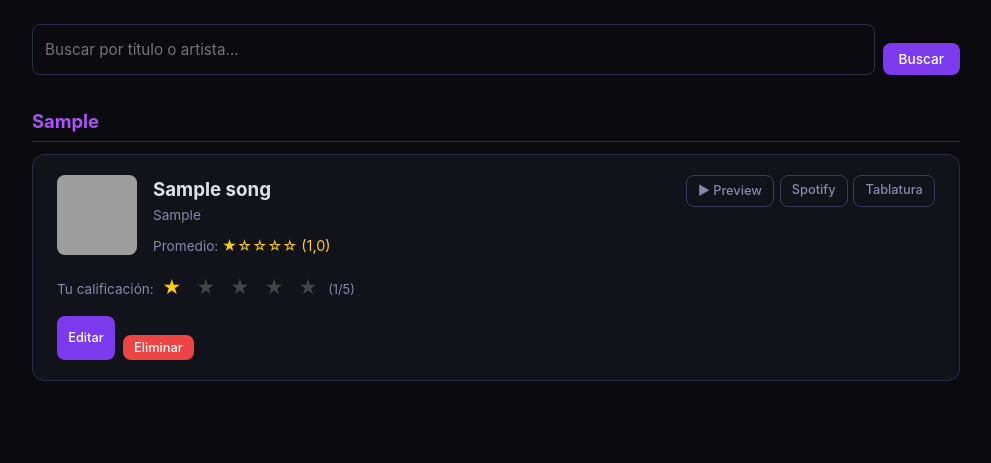
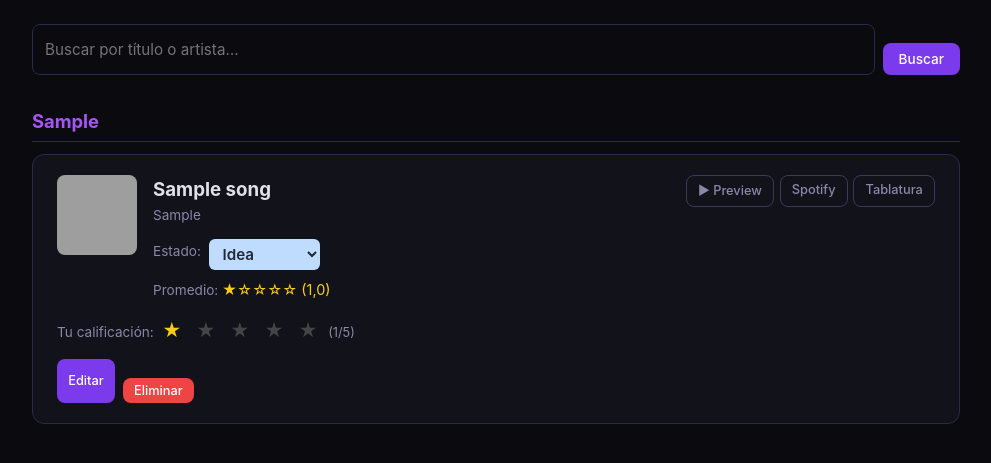
Before and after one commit to gesielVazquez/Euphonic, a Django app: page / in a window 1280 px wide. Shown: the part 60-523 px from the top of the page, without its empty margins (144-1135 px from the left). Run offline with Django 5.2, Linux system fonts and the light colour scheme; a user stored in the database is signed in; tables that the repository leaves empty hold one stand-in row (values such as "Sample post"); grey boxes are pictures that could not be loaded.

Commit message:
Add song estado field (Idea/Progreso/Completo) with updater

```diff
--- a/songs/models.py
+++ b/songs/models.py
@@ -10,6 +10,19 @@ class Song(models.Model):
     title = models.CharField(max_length=200, verbose_name="título")
     artist = models.CharField(max_length=200, verbose_name="artista")
     genre = models.CharField(max_length=100, blank=True, verbose_name="género")
+
+    ESTADO_CHOICES = [
+        ("idea", "Idea"),
+        ("progreso", "Progreso"),
+        ("completo", "Completo"),
+    ]
+    estado = models.CharField(
+        "estado",
+        max_length=20,
+        choices=ESTADO_CHOICES,
+        default="idea",
+        blank=True,
+    )
 
     spotify_url = models.URLField(blank=True, max_length=500, verbose_name="enlace Spotify")
     tab_url = models.URLField(blank=True, max_length=500, verbose_name="enlace tablatura")
--- a/songs/templates/songs/song_list.html
+++ b/songs/templates/songs/song_list.html
@@ -25,6 +25,18 @@
           <div style="flex:1;min-width:0">
             <h3>{{ song.title }}</h3>
             {% if song.genre %}<div class="meta">{{ song.genre }}</div>{% endif %}
+            <div class="meta mt-2" style="display:flex;align-items:center;gap:.5rem;flex-wrap:wrap">
+              <span>Estado:</span>
+              <form method="post" action="{% url 'update_song_state' song.pk %}" class="inline-form">
+                {% csrf_token %}
+                <select name="estado" onchange="this.form.submit()"
+                        style="background:{% if song.estado == 'idea' %}#bfdbfe{% elif song.estado == 'progreso' %}#fef08a{% else %}#bbf7d0{% endif %};color:#1f2937;border:none;padding:.3rem .6rem;border-radius:6px;font-weight:600">
+                  <option value="idea" {% if song.estado == 'idea' %}selected{% endif %}>Idea</option>
+                  <option value="progreso" {% if song.estado == 'progreso' %}selected{% endif %}>Progreso</option>
+                  <option value="completo" {% if song.estado == 'completo' %}selected{% endif %}>Completo</option>
+                </select>
+              </form>
+            </div>
             <div class="meta mt-2">
               Promedio:
               <span class="stars">
--- a/songs/urls.py
+++ b/songs/urls.py
@@ -1,7 +1,7 @@
 from django.urls import path
 from .views import (
     SongListView, SongCreateView, SongUpdateView, SongDeleteView,
-    rate_song, search_songs_view, generate_playlist,
+    rate_song, update_song_state, search_songs_view, generate_playlist,
     PlaylistListView, PlaylistDetailView,
     dashboard_view, export_songs_view, backfill_artwork_view, backfill_preview_view,
     export_playlist_view,
@@ -21,6 +21,7 @@ urlpatterns = [
     path("<int:pk>/editar/", SongUpdateView.as_view(), name="song_update"),
     path("<int:pk>/eliminar/", SongDeleteView.as_view(), name="song_delete"),
     path("<int:pk>/calificar/", rate_song, name="rate_song"),
+    path("<int:pk>/update-state/", update_song_state, name="update_song_state"),
     path("playlists/", PlaylistListView.as_view(), name="playlist_list"),
     path("playlists/<int:pk>/", PlaylistDetailView.as_view(), name="playlist_detail"),
     path("playlists/<int:pk>/exportar/", export_playlist_view, name="export_playlist"),
--- a/songs/views.py
+++ b/songs/views.py
@@ -12,6 +12,7 @@ from django.core.paginator import Paginator
 from django.utils import timezone
 from django.db import transaction
 from django.db.models import Q, Count, Avg
+from django.views.decorators.http import require_POST
 
 from .models import Song, Rating, Playlist, PlaylistSong
 from .providers import search_songs as provider_search
@@ -96,6 +97,20 @@ def rate_song(request, pk):
                 defaults={"value": int(value)},
             )
             messages.success(request, f"Calificaste «{song.title}» con {value} estrellas.")
+    return redirect(request.META.get("HTTP_REFERER", "song_list"))
+
+
+@login_required
+@require_POST
+def update_song_state(request, pk):
+    song = get_object_or_404(Song, pk=pk)
+    estado = request.POST.get("estado")
+    if estado in dict(Song.ESTADO_CHOICES):
+        song.estado = estado
+        song.save(update_fields=["estado"])
+        messages.success(request, f"Estado de «{song.title}» actualizado.")
+    else:
+        messages.error(request, f"Estado inválido: {estado}")
     return redirect(request.META.get("HTTP_REFERER", "song_list"))
 
 
```
Also changed, not shown: songs/migrations/0009_song_estado.py (added).
